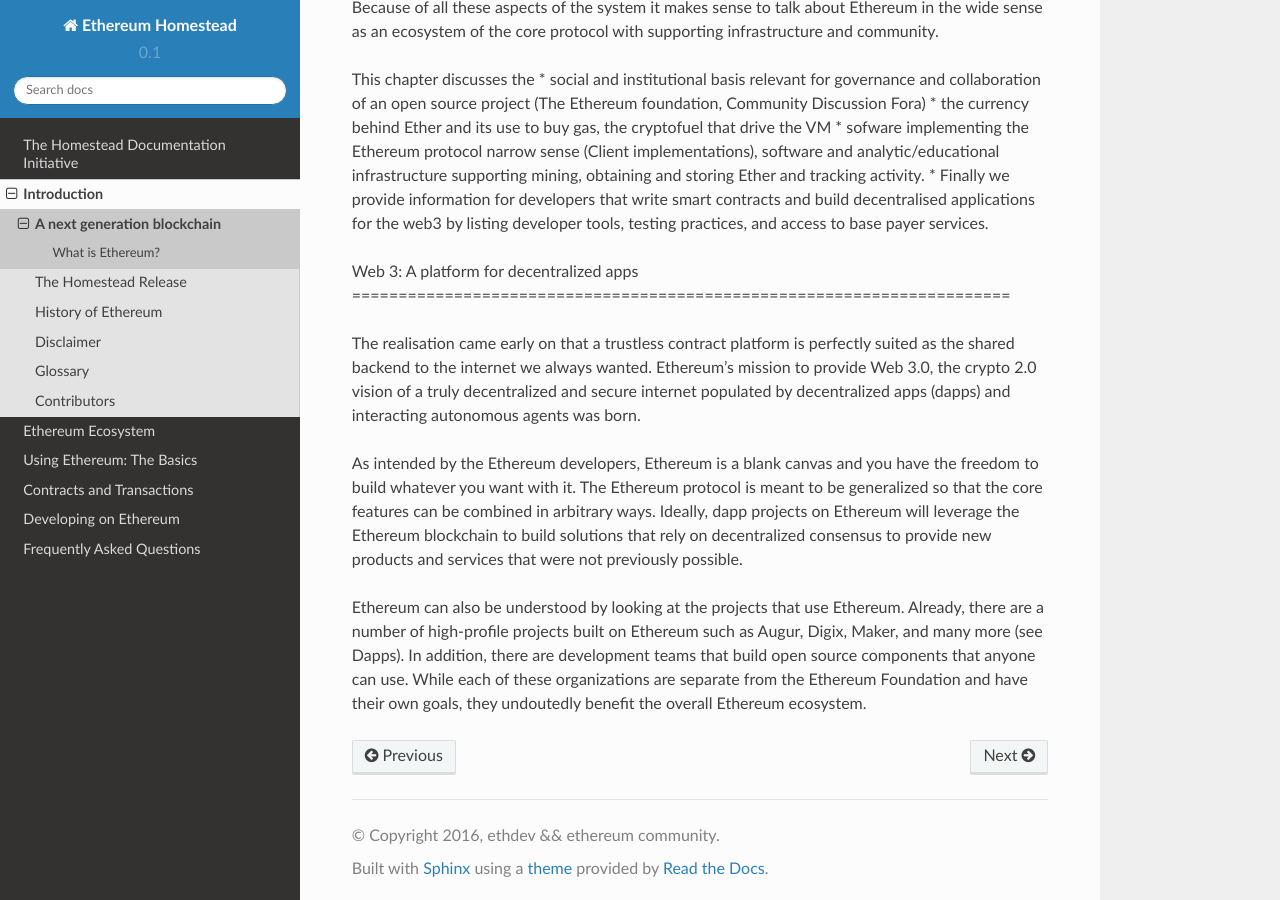
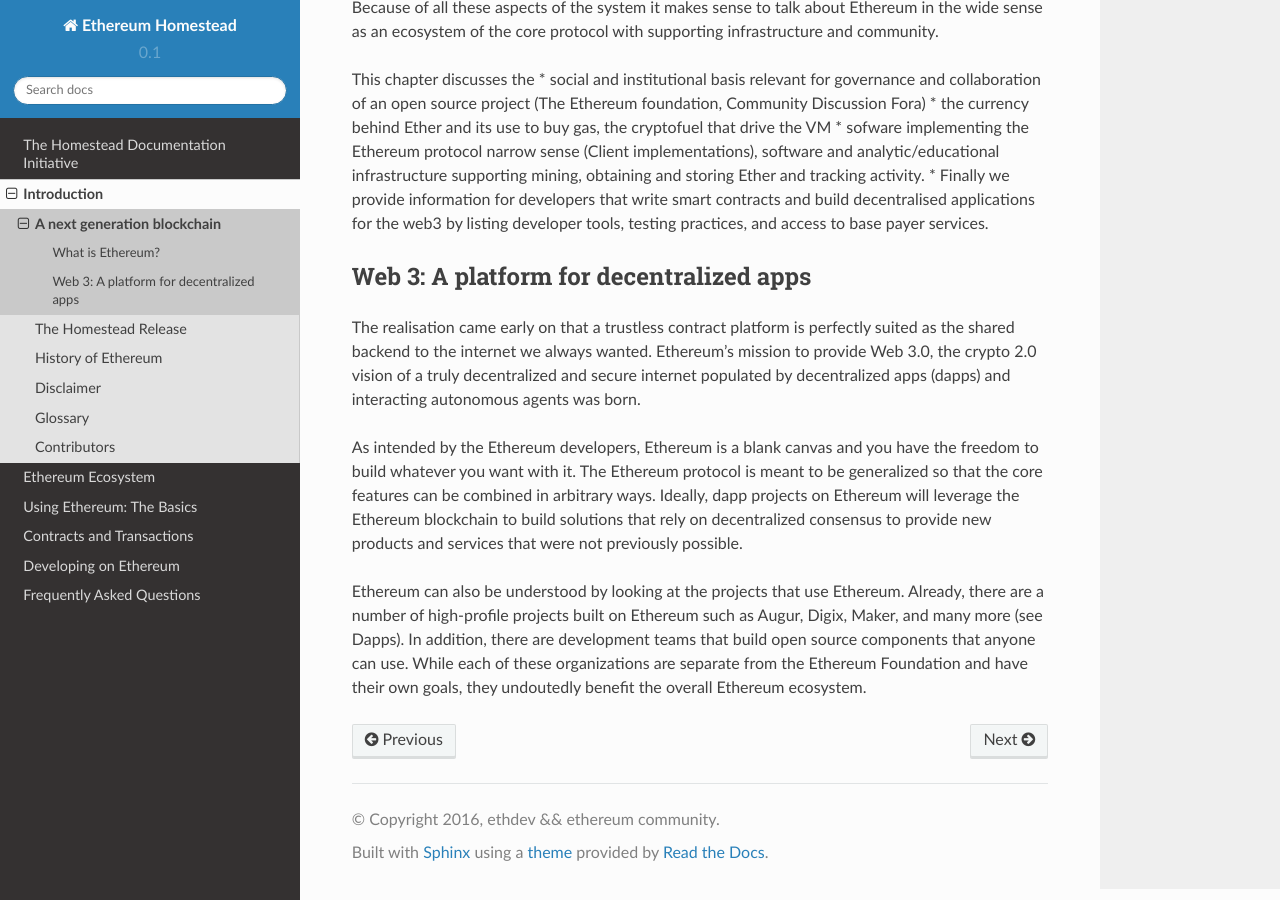
Before and after one commit to ethereum/homestead-guide, a Sphinx documentation site: the page built from source/introduction/what-is-ethereum.rst, in a window 1280 px wide and 900 px high, scrolled down 2332 px. Built offline with Sphinx 7.4.7 and the Read the Docs theme 2.0.0, drawn with Linux system fonts in a browser that asks for light colours.

Commit message:
fix headline formatting

```diff
--- a/source/introduction/what-is-ethereum.rst
+++ b/source/introduction/what-is-ethereum.rst
@@ -48,10 +48,9 @@
 * Finally we provide information for developers that write smart contracts and build decentralised applications for the web3 by listing developer tools, testing practices, and access to base payer services.
 
 
-
-Web 3:
-A platform for decentralized apps
-=======================================================================
+********************************************************************************
+Web 3: A platform for decentralized apps
+********************************************************************************
 
 The realisation came early on that a trustless contract platform is perfectly suited as the shared backend to the internet we always wanted.
 Ethereum's mission to provide Web 3.0, the crypto 2.0 vision of a truly decentralized and secure internet populated by decentralized apps (dapps) and interacting autonomous agents was born.
```
